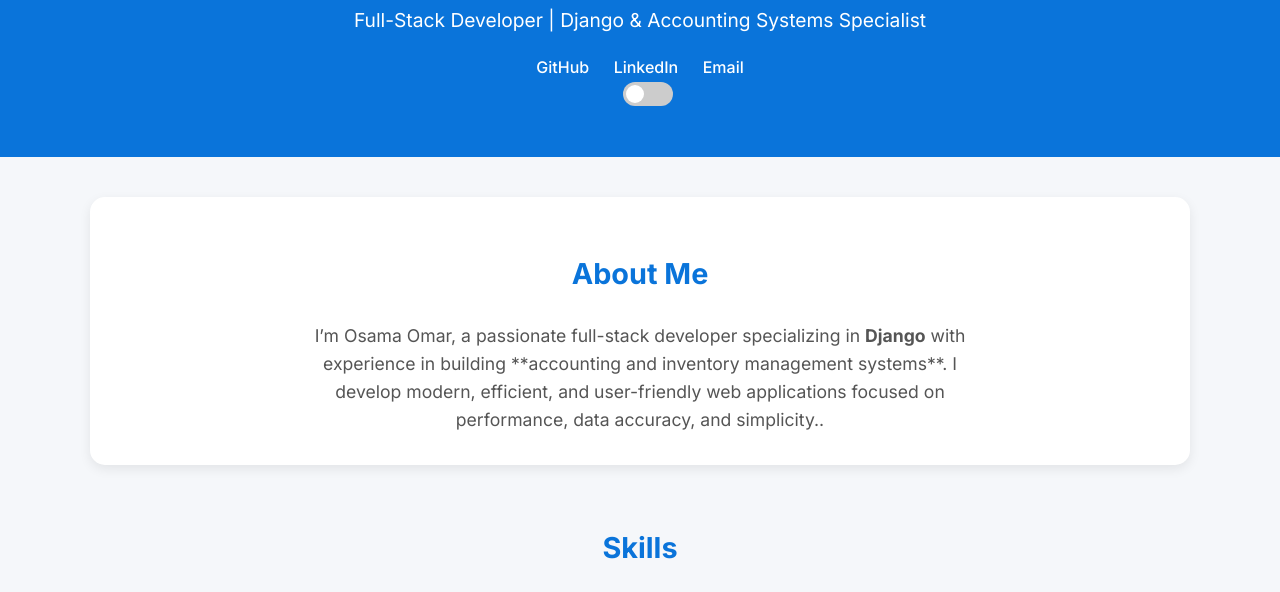
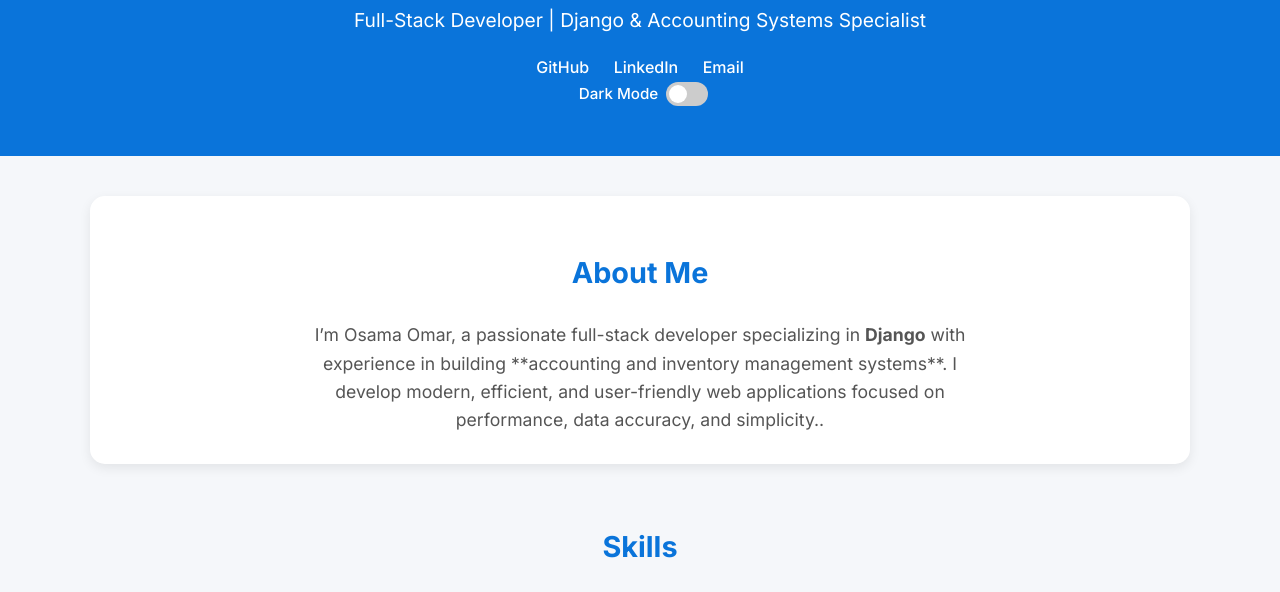
Before and after one commit to osamaragab-tech/osamaragab-tech.github.io, a plain HTML site: page index.html in a window 1280 px wide. Shown: the part 128-720 px from the top of the page. Drawn offline with Linux system fonts and the light colour scheme.

Commit message:
update darkmode

```diff
--- a/index.html
+++ b/index.html
@@ -41,6 +41,7 @@
         <a href="mailto:osamaragab.tech@gmail.com">Email</a>
       </div>
       <div class="dark-mode-toggle">
+        <span>Dark Mode</span>
         <label class="switch">
           <input type="checkbox" id="darkModeSwitch">
           <span class="slider round"></span>
--- a/style.css
+++ b/style.css
@@ -381,3 +381,17 @@ body.dark-mode h2, body.dark-mode h3 {
 body.dark-mode p, body.dark-mode li {
   color: #ddd;
 }
+
+
+.dark-mode-toggle {
+  display: inline-flex;
+  align-items: center;
+  margin-left: 15px;
+  font-size: 0.95em;
+  font-weight: 500;
+  color: white;
+}
+
+.dark-mode-toggle span {
+  margin-right: 8px;
+}
```
